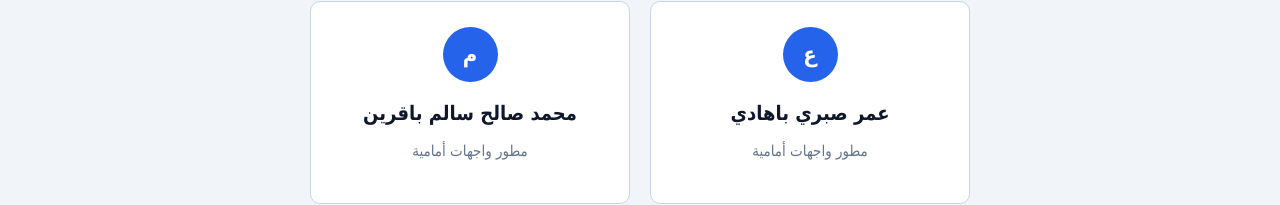
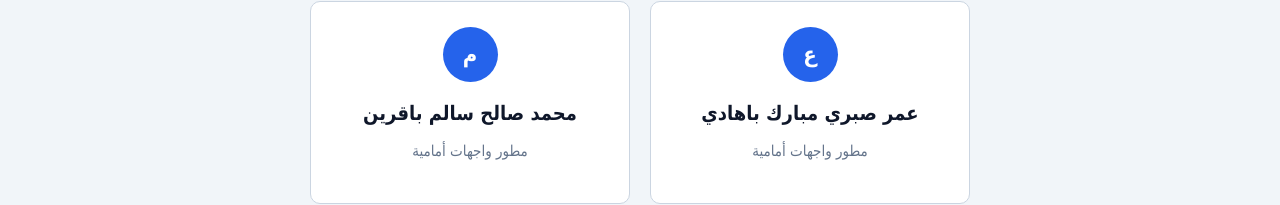
Before and after one commit to msbaqryn-lgtm/Smart-Cashier, a plain HTML site: page about.html in a window 1280 px wide. Shown: the part 862-1067 px from the top of the page. Drawn offline with Linux system fonts and the light colour scheme.

Commit message:
Update about.html

```diff
--- a/about.html
+++ b/about.html
@@ -61,7 +61,7 @@
                 <div class="row">
                     <div class="card">
                         <div class="circle">ع</div>
-                        <h3>عمر صبري باهادي</h3>
+                        <h3>عمر صبري مبارك باهادي</h3>
                         <p>مطور واجهات أمامية</p>
                     </div>
                     <div class="card">
```
